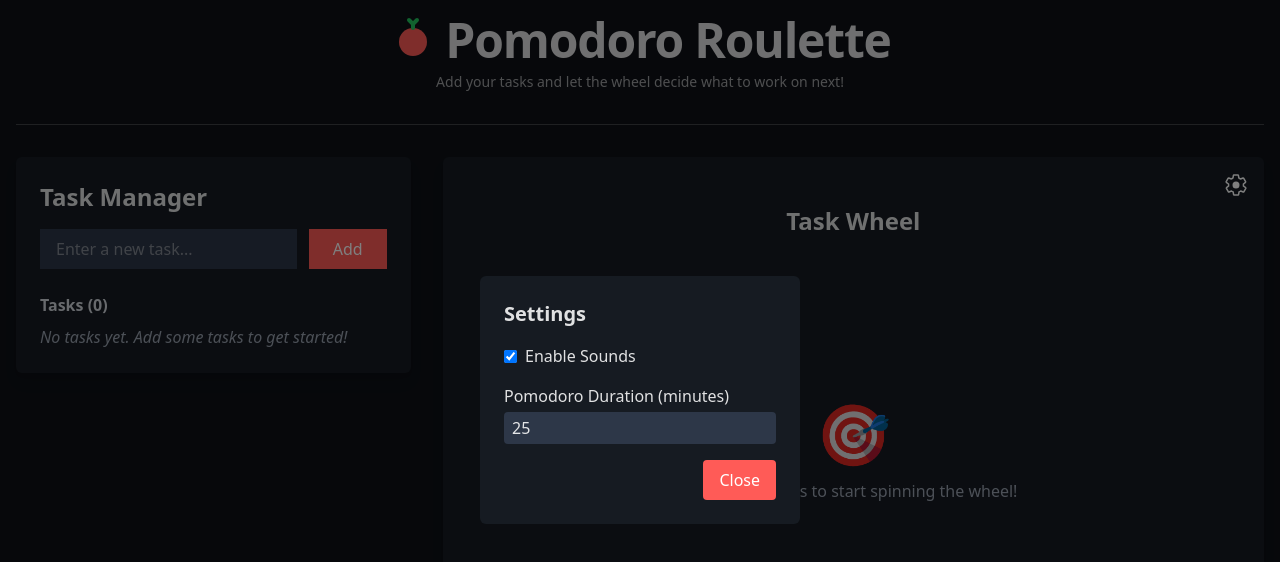
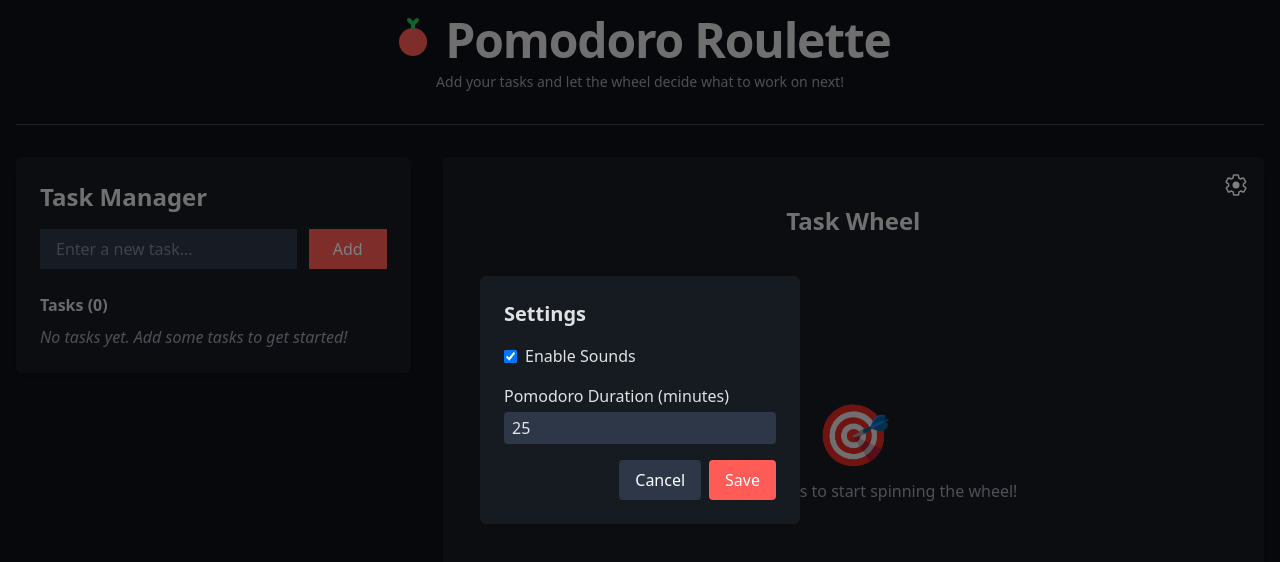
Before and after one commit to andredtr/pomodoro-roulette, a React (Vite) app: page / in a window 1280 px wide. Both pictures are taken after a click on the button "Settings". Shown: the top 562 px of the page. Built offline with nearby package versions, Linux system fonts and the light colour scheme.

Commit message:
Refactor settings modal

```diff
--- a/src/components/RouletteWheel.jsx
+++ b/src/components/RouletteWheel.jsx
@@ -2,6 +2,7 @@ import { useState, useRef, useEffect } from 'react'
 import DiceIcon from './icons/DiceIcon'
 import ChevronIcon from './icons/ChevronIcon'
 import SettingsIcon from './icons/SettingsIcon'
+import SettingsModal from './SettingsModal'
 
 function RouletteWheel({ tasks, onTaskSelected, onTaskCompleted, startTaskId, onStartTaskConsumed }) {
   const [isSpinning, setIsSpinning] = useState(false)
@@ -419,39 +420,15 @@ function RouletteWheel({ tasks, onTaskSelected, onTaskCompleted, startTaskId, on
       )}
     </div>
     {showSettings && (
-      <div className="fixed inset-0 bg-black/50 flex items-center justify-center z-20">
-        <div className="bg-bg-card p-6 rounded-md w-80">
-          <h2 className="text-xl mb-4">Settings</h2>
-          <div className="mb-4">
-            <label className="flex items-center gap-2">
-              <input
-                type="checkbox"
-                checked={soundsEnabled}
-                onChange={(e) => setSoundsEnabled(e.target.checked)}
-              />
-              <span>Enable Sounds</span>
-            </label>
-          </div>
-          <div className="mb-4">
-            <label className="block mb-1">Pomodoro Duration (minutes)</label>
-            <input
-              type="number"
-              min="1"
-              value={pomodoroDuration}
-              onChange={(e) => setPomodoroDuration(Number(e.target.value))}
-              className="w-full px-2 py-1 rounded bg-bg-secondary"
-            />
-          </div>
-          <div className="text-right">
-            <button
-              onClick={() => setShowSettings(false)}
-              className="px-4 py-2 bg-accent-primary text-white rounded hover:bg-red-600"
-            >
-              Close
-            </button>
-          </div>
-        </div>
-      </div>
+      <SettingsModal
+        initialSoundsEnabled={soundsEnabled}
+        initialPomodoroDuration={pomodoroDuration}
+        onSave={({ soundsEnabled: se, pomodoroDuration: pd }) => {
+          setSoundsEnabled(se)
+          setPomodoroDuration(pd)
+        }}
+        onClose={() => setShowSettings(false)}
+      />
     )}
     </>
   )
--- /dev/null
+++ b/src/components/SettingsModal.jsx
@@ -0,0 +1,55 @@
+import { useState } from 'react'
+
+function SettingsModal({ initialSoundsEnabled, initialPomodoroDuration, onSave, onClose }) {
+  const [sounds, setSounds] = useState(initialSoundsEnabled)
+  const [duration, setDuration] = useState(initialPomodoroDuration)
+
+  const handleSave = () => {
+    onSave({ soundsEnabled: sounds, pomodoroDuration: duration })
+    onClose()
+  }
+
+  return (
+    <div className="fixed inset-0 bg-black/50 flex items-center justify-center z-20">
+      <div className="bg-bg-card p-6 rounded-md w-80">
+        <h2 className="text-xl mb-4">Settings</h2>
+        <div className="mb-4">
+          <label className="flex items-center gap-2">
+            <input
+              type="checkbox"
+              checked={sounds}
+              onChange={(e) => setSounds(e.target.checked)}
+            />
+            <span>Enable Sounds</span>
+          </label>
+        </div>
+        <div className="mb-4">
+          <label className="block mb-1">Pomodoro Duration (minutes)</label>
+          <input
+            type="number"
+            min="1"
+            value={duration}
+            onChange={(e) => setDuration(Number(e.target.value))}
+            className="w-full px-2 py-1 rounded bg-bg-secondary"
+          />
+        </div>
+        <div className="flex justify-end gap-2">
+          <button
+            onClick={onClose}
+            className="px-4 py-2 bg-bg-secondary text-white rounded hover:bg-bg-secondary/80"
+          >
+            Cancel
+          </button>
+          <button
+            onClick={handleSave}
+            className="px-4 py-2 bg-accent-primary text-white rounded hover:bg-red-600"
+          >
+            Save
+          </button>
+        </div>
+      </div>
+    </div>
+  )
+}
+
+export default SettingsModal
```
